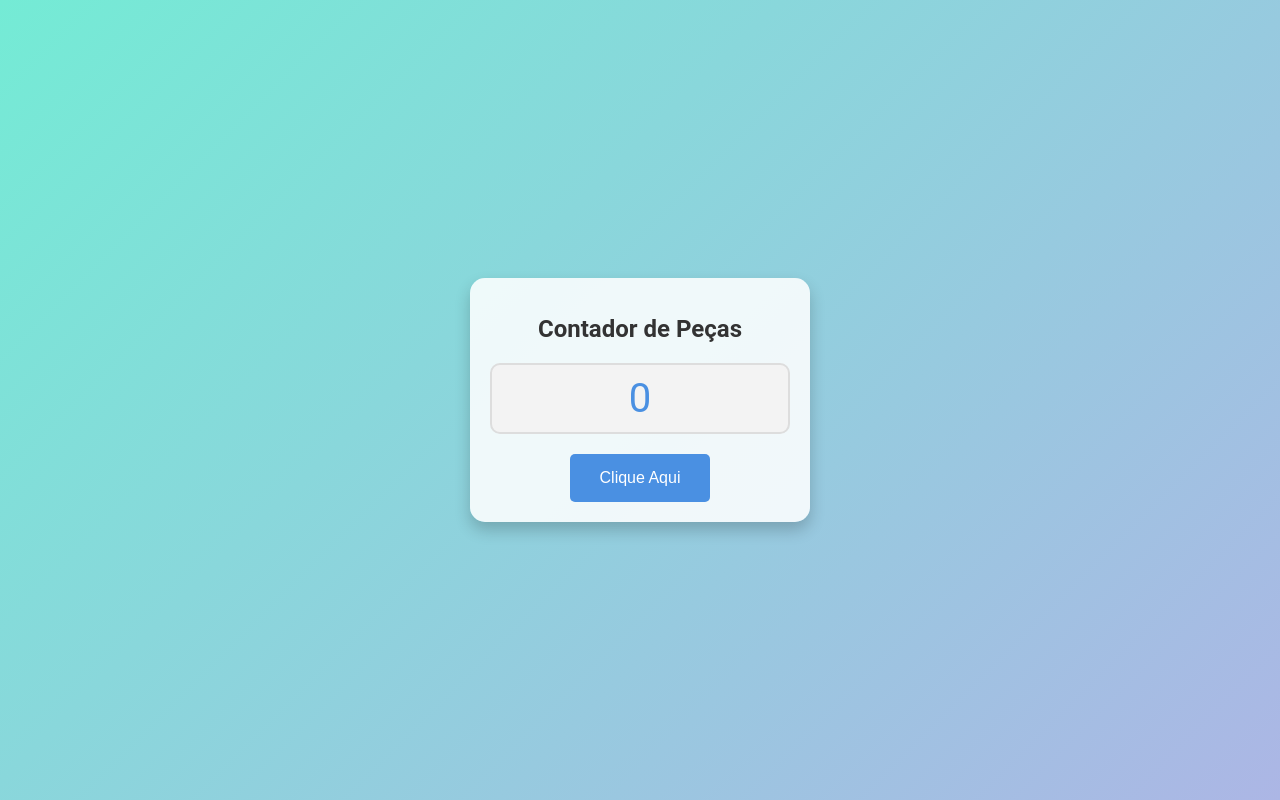
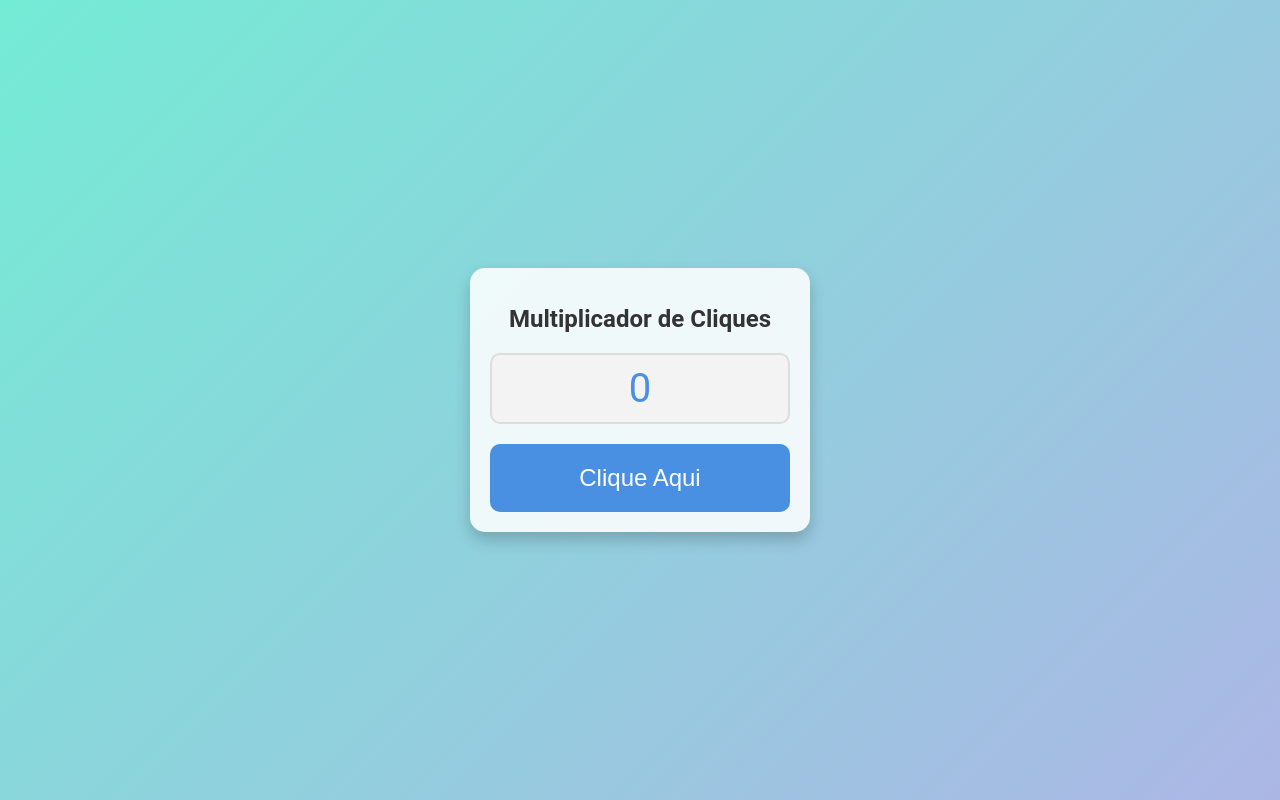
Before and after one commit to Mauthope/contador, a plain HTML site: page index.html in a window 1280 px wide. Drawn offline with Linux system fonts and the light colour scheme.

Commit message:
Update index.html

```diff
--- a/index.html
+++ b/index.html
@@ -45,11 +45,12 @@
             background: #4a90e2;
             color: #fff;
             border: none;
-            padding: 15px 30px;
-            font-size: 1em;
-            border-radius: 5px;
+            padding: 20px 40px;
+            font-size: 1.5em;
+            border-radius: 10px;
             cursor: pointer;
             transition: background 0.3s ease;
+            width: 100%;
         }
 
         .button:hover {
@@ -60,16 +61,12 @@
             .container {
                 max-width: 90%;
             }
-
-            .button {
-                width: 100%;
-            }
         }
     </style>
 </head>
 <body>
     <div class="container">
-        <h1>Contador de Peças</h1>
+        <h1>Multiplicador de Cliques</h1>
         <div class="display" id="display">0</div>
         <button class="button" id="clickButton">Clique Aqui</button>
     </div>
```
